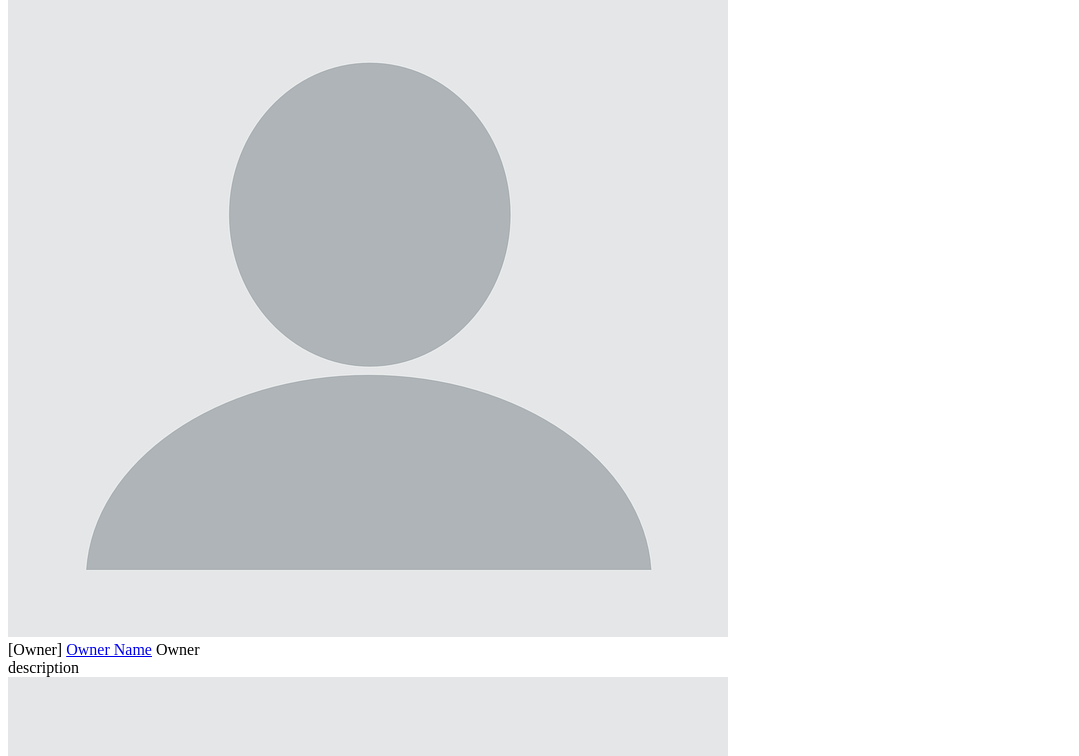
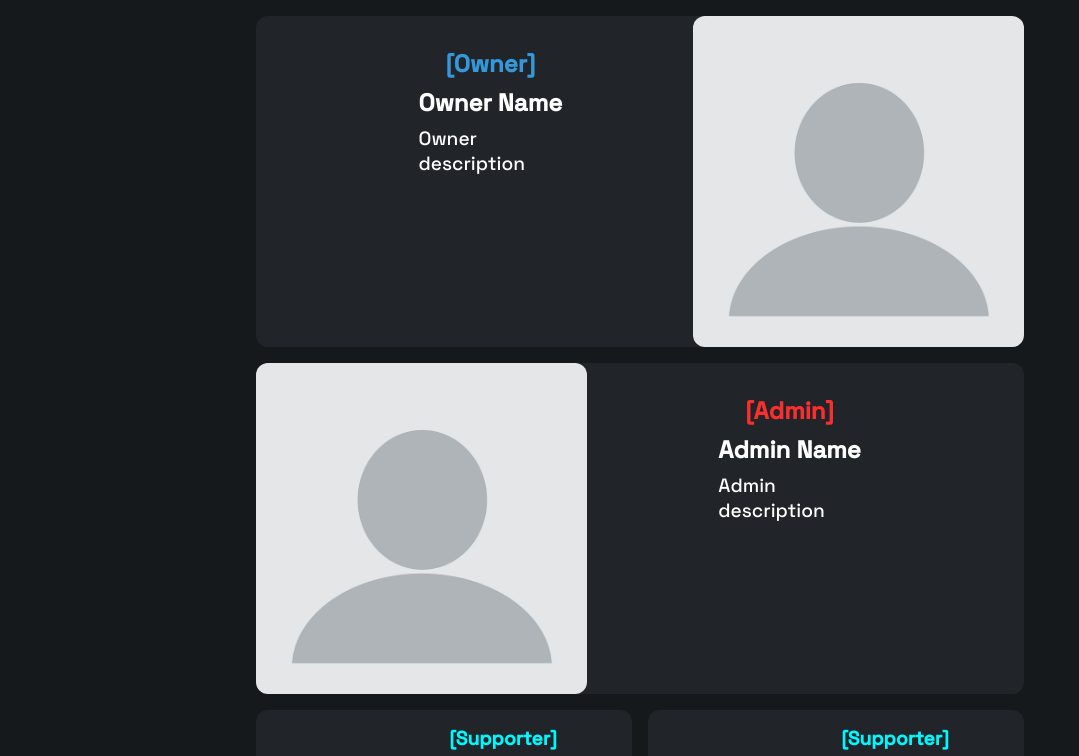
Before and after one commit to Flylik/luxurymc, a plain HTML site: page staff.html in a window 1280 px wide. Shown: the part 109-865 px from the top of the page, without its empty margins (0-1079 px from the left). Drawn offline with Linux system fonts and the light colour scheme.

Commit message:
Update staff.html

```diff
--- a/staff.html
+++ b/staff.html
@@ -4,6 +4,10 @@
     <meta charset="UTF-8">
     <meta name="viewport" content="width=device-width, initial-scale=1.0">
     <title>StaffList</title>
+    <link rel="icon" type="image/png" href="L-14-10-2024 (1).png">
+    <link rel="stylesheet" href="media/style.css">
+    <link href="https://fonts.bunny.net/css?family=Space+Grotesk:wght@500&display=swap" rel="stylesheet">
+    <link rel="stylesheet" href="https://cdnjs.cloudflare.com/ajax/libs/font-awesome/4.7.0/css/font-awesome.min.css">
 </head>
 <body>
     <div id="about"></div>
```
